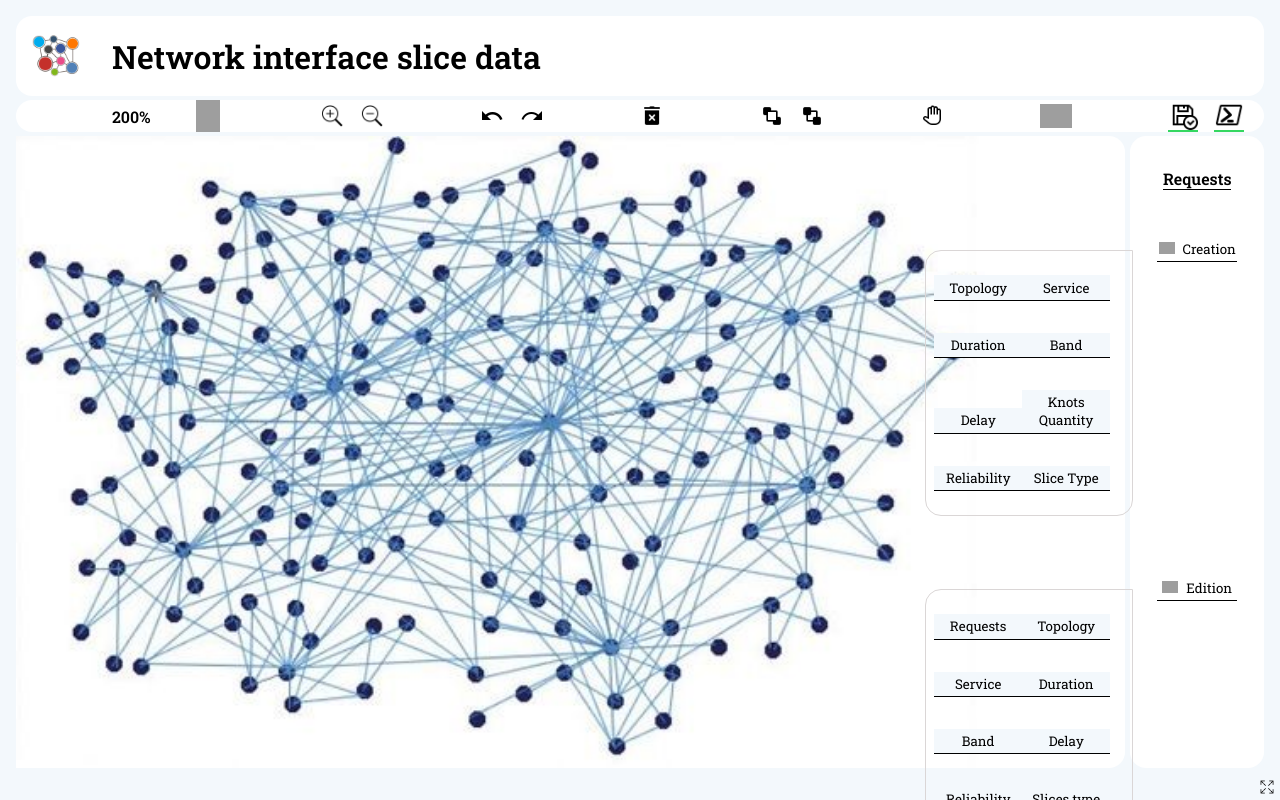
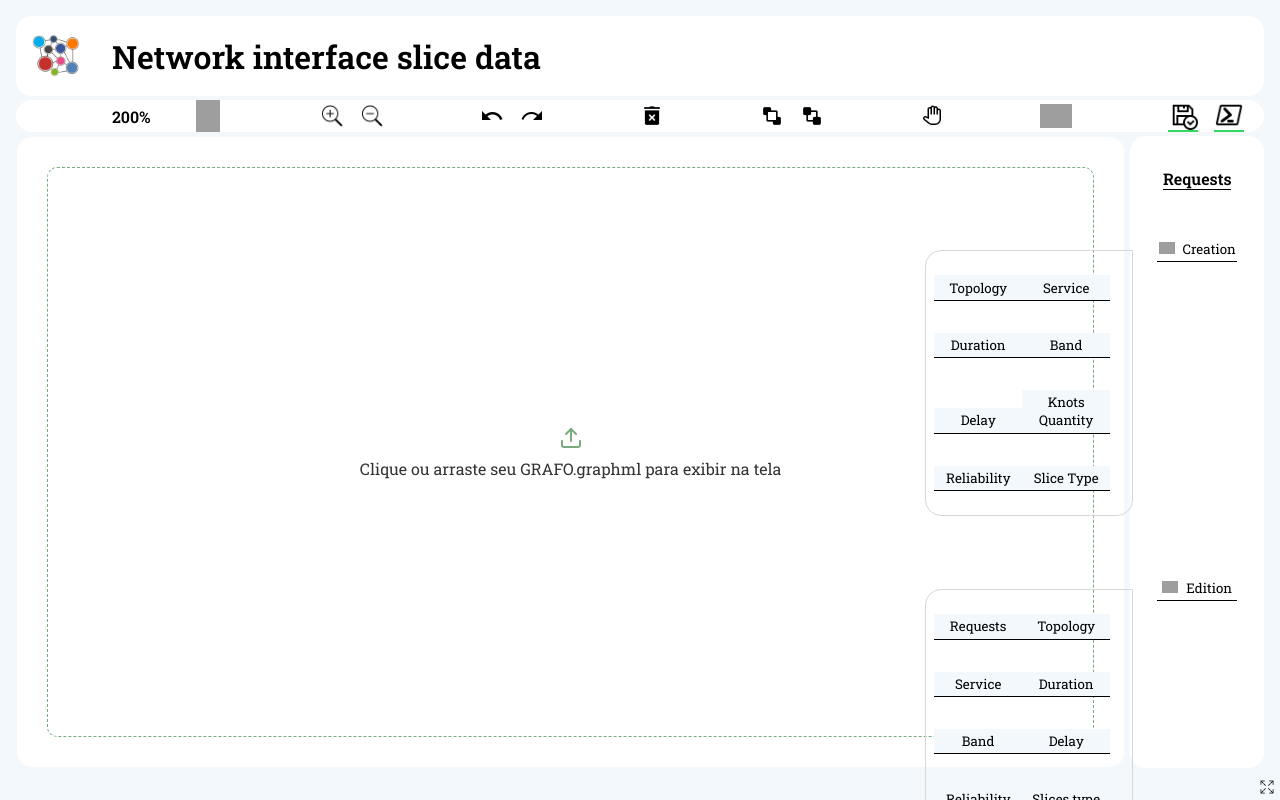
Before and after one commit to wellington-tinho/SBoard, a React (Create React App) app: page / in a window 1280 px wide. Shown: the top 800 px of the page. Built offline with nearby package versions, Linux system fonts and the light colour scheme; no server answers; grey boxes are pictures that could not be loaded.

Commit message:
Feat: Upload initial

```diff
--- a/src/components/Section/index.tsx
+++ b/src/components/Section/index.tsx
@@ -1,14 +1,16 @@
-import grafo from "../../assets/img/grafo.jpg";
+// import grafo from "../../assets/img/grafo.jpg";
 import expand from "../../assets/img/expand.png";
 import React from "react";
 import { SectionContent } from "./style";
 import { Aside } from "./Aside";
+import { Upload } from "../Upload";
 
 export function Section() {
   return (
     <SectionContent >
       <div className="graph">
-        <img src={grafo} alt="Grafo" />
+        {/* <img src={grafo} alt="Grafo" /> */}
+        <Upload />
         <img className='expand' src={expand} alt="Expand" />
       </div>
       <Aside />
--- /dev/null
+++ b/src/components/Upload/index.tsx
@@ -0,0 +1,34 @@
+import React, {useCallback, useState} from 'react'
+import {useDropzone} from 'react-dropzone'
+import { FiUpload } from 'react-icons/fi'
+import { useEffect } from "react";
+import { api } from "../../Services";
+
+
+import { Dropzone } from "./styles"
+// import { Convert } from './convert';
+
+export const Upload = () =>{
+
+  const [selectFileUrl, setSelecFileUrl] = useState('');
+  const onDrop = useCallback(acceptedFiles => {
+    const file = acceptedFiles[0];
+    // const fileUrl = URL.createObjectURL(file);
+    // setSelecFileUrl(fileUrl);
+    // <Convert onFileUpload ={file}/>
+  }, [])
+  const {getRootProps, getInputProps} = useDropzone({onDrop})
+
+  return (
+    <Dropzone {...getRootProps()}>
+      <input {...getInputProps()} />
+     { selectFileUrl?  <img src={selectFileUrl} alt='grafo' />
+      :
+        <p>
+          <FiUpload />
+            Clique ou arraste seu GRAFO.graphml para exibir na tela
+        </p>
+        }
+    </Dropzone>
+  )
+}
--- /dev/null
+++ b/src/components/Upload/styles.ts
@@ -0,0 +1,42 @@
+import styled from "styled-components";
+
+export const Dropzone = styled.div`
+  margin: auto;
+  height:100%;
+  width:100%;
+  background: var(--shape);
+  border-radius:1rem;
+
+  display: flex;
+  justify-content: center;
+  align-items: center;
+  outline: 0;
+  border: 1px solid var(--background);
+
+ img {
+  width: 100%;
+  height: 100%;
+  object-fit: cover;
+}
+
+ p {
+  width: calc(100% - 60px);
+  height: calc(100% - 60px);
+  border-radius: 10px;
+  border: 1px dashed #79ab7f;
+
+  display: flex;
+  flex-direction: column;
+  justify-content: center;
+  align-items: center;
+  color: #333;
+
+}
+
+p svg {
+  color: #79ab7f;
+  width: 24px;
+  height: 24px;
+  margin-bottom: 8px;
+}
+`
```
Also changed, not shown: 1 other file (tests, documents, lock files or other folders).
